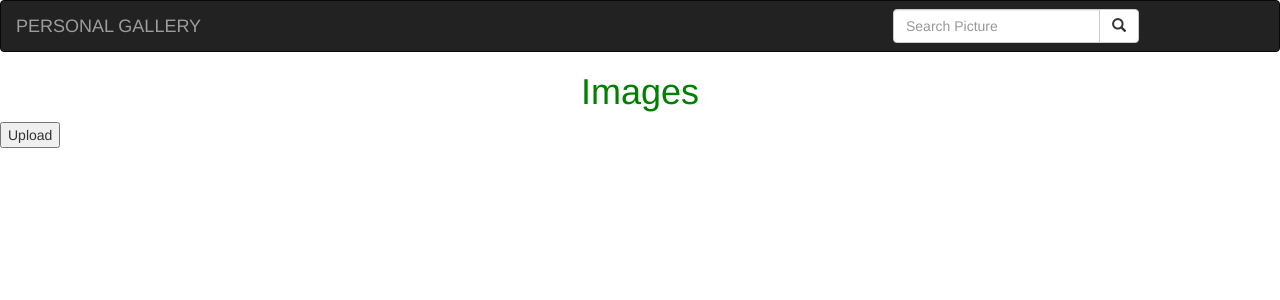
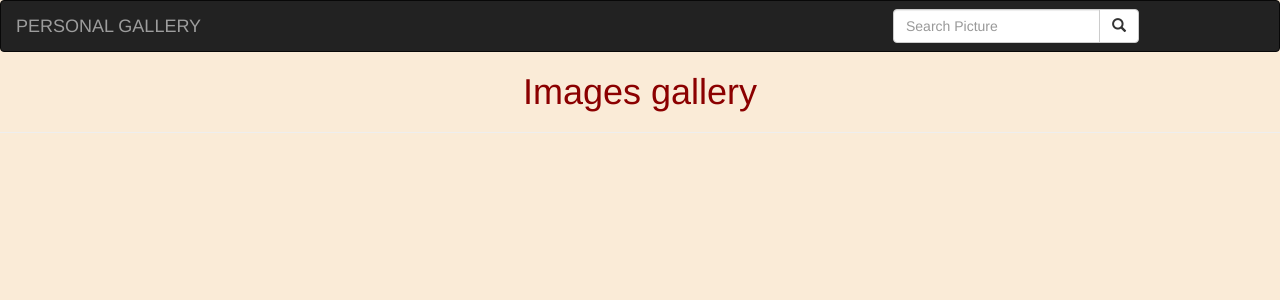
Before and after one commit to EspeIgira/Personal-gallery, a Django app: template images/templates/all-images/base.html in a window 1280 px wide. Shown: the top 300 px of the page. Run offline with Django 3.2, Linux system fonts and the light colour scheme; the template is opened without the code that fills it, so the values that code supplies are empty; some libraries are stand-ins or nearby versions.

Commit message:
displaying images

```diff
--- a/gallery/settings.py
+++ b/gallery/settings.py
@@ -123,6 +123,9 @@ USE_TZ = True
 # https://docs.djangoproject.com/en/1.11/howto/static-files/
 
 STATIC_URL = '/static/'
+STATICFILES_DIRS = [
+    os.path.join(BASE_DIR, "static"),
+]
 
 MEDIA_URL = '/media/'
 MEDIA_ROOT = os.path.join(BASE_DIR, 'media')
--- a/gallery/urls.py
+++ b/gallery/urls.py
@@ -19,5 +19,5 @@ from django.contrib import admin
 
 urlpatterns = [
     url(r'^admin/', admin.site.urls),
-    url(r'^images/',include('images.urls'))
+    url(r'',include('images.urls'))
 ]
--- a/images/templates/all-images/base.html
+++ b/images/templates/all-images/base.html
@@ -21,13 +21,14 @@
 <body>
     {% include "navbar.html" %}
 
-    {% block content %} <h1 class='text-center'>Images</h1> {%endblock%}
+    {% block content %} <h1 class='text-center'>Images gallery<hr></h1> {%endblock%}
+
 
     {% block scripts %}
 
         <script src="https://ajax.googleapis.com/ajax/libs/jquery/3.2.1/jquery.min.js"></script>
 
-        <button type="submit">Upload</button>
+        <!-- <button type="submit">Upload</button> -->
 
      {% bootstrap_javascript %}
     {% endblock %}
--- a/images/templates/gallery.html
+++ b/images/templates/gallery.html
@@ -1 +1,2 @@
+{%extends 'all-images/base.html'%}
 <h1> Welcome to my Personal gallery</h1>
--- a/images/templates/navbar.html
+++ b/images/templates/navbar.html
@@ -9,7 +9,7 @@
   <nav class="navbar navbar-inverse">
     <div class="container-fluid">
       <div class="navbar-header">
-        <a class="navbar-brand" href="{% url 'imagesDisplay' %}">PERSONAL GALLERY</a>
+        <a class="navbar-brand" href="{% url 'gallery' %}">PERSONAL GALLERY</a>
       </div>
 
       <!-- Adding a search form  -->
--- a/images/urls.py
+++ b/images/urls.py
@@ -5,6 +5,8 @@ from django.conf.urls.static import static
 
 urlpatterns=[
     url('^$',views.gallery,name = 'gallery'),
+    url(r'^search/', views.search_results, name='search_results'),
+
 ]
 
 
--- a/static/css/baseimages.css
+++ b/static/css/baseimages.css
@@ -1,4 +1,8 @@
 h1
 {
-  color: green;
+  color: darkred;
 }
+body{
+  background-color: antiquewhite;
+
+}
```
Also changed, not shown: images/views.py (+14 -0 lines).
